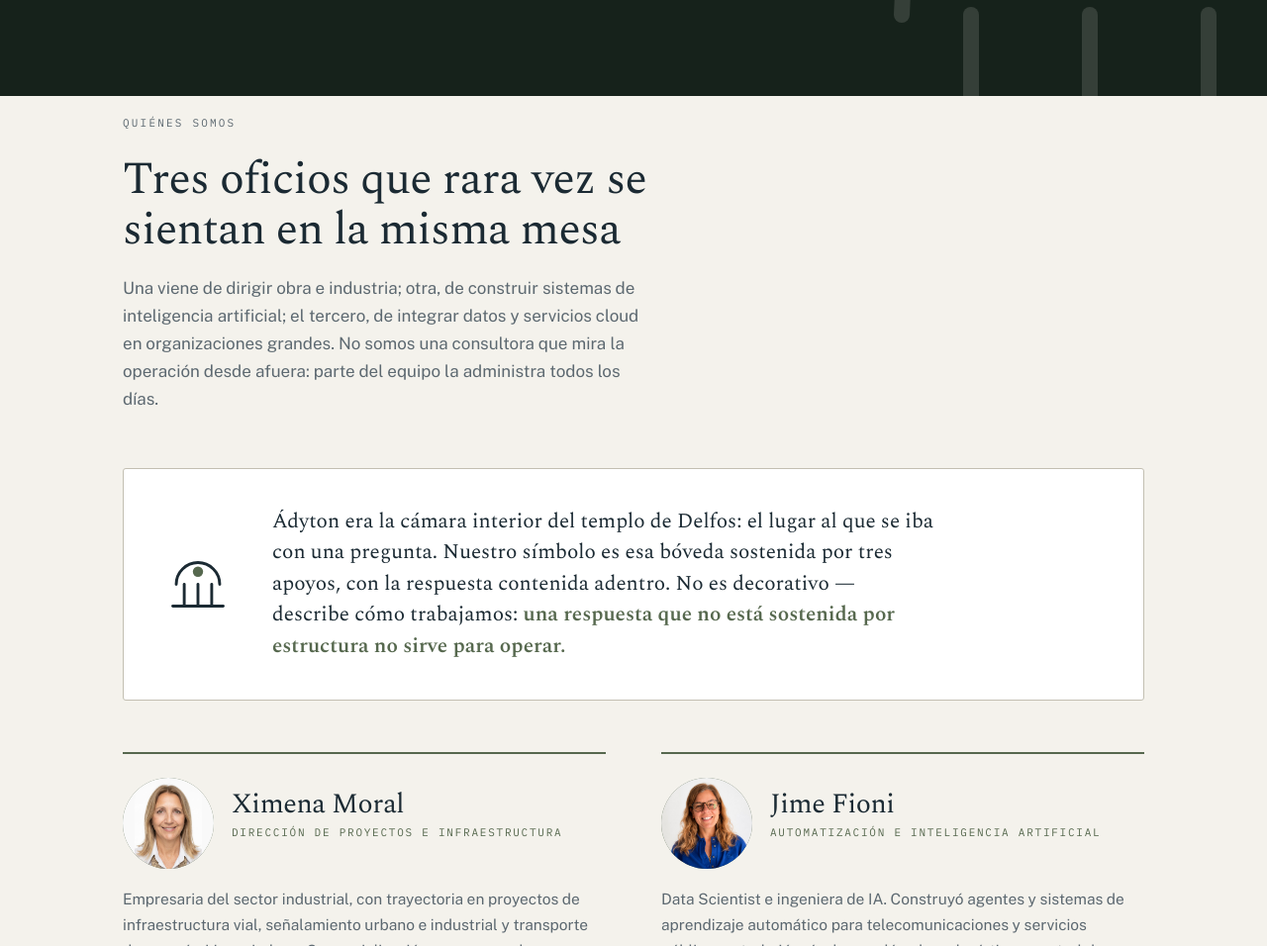
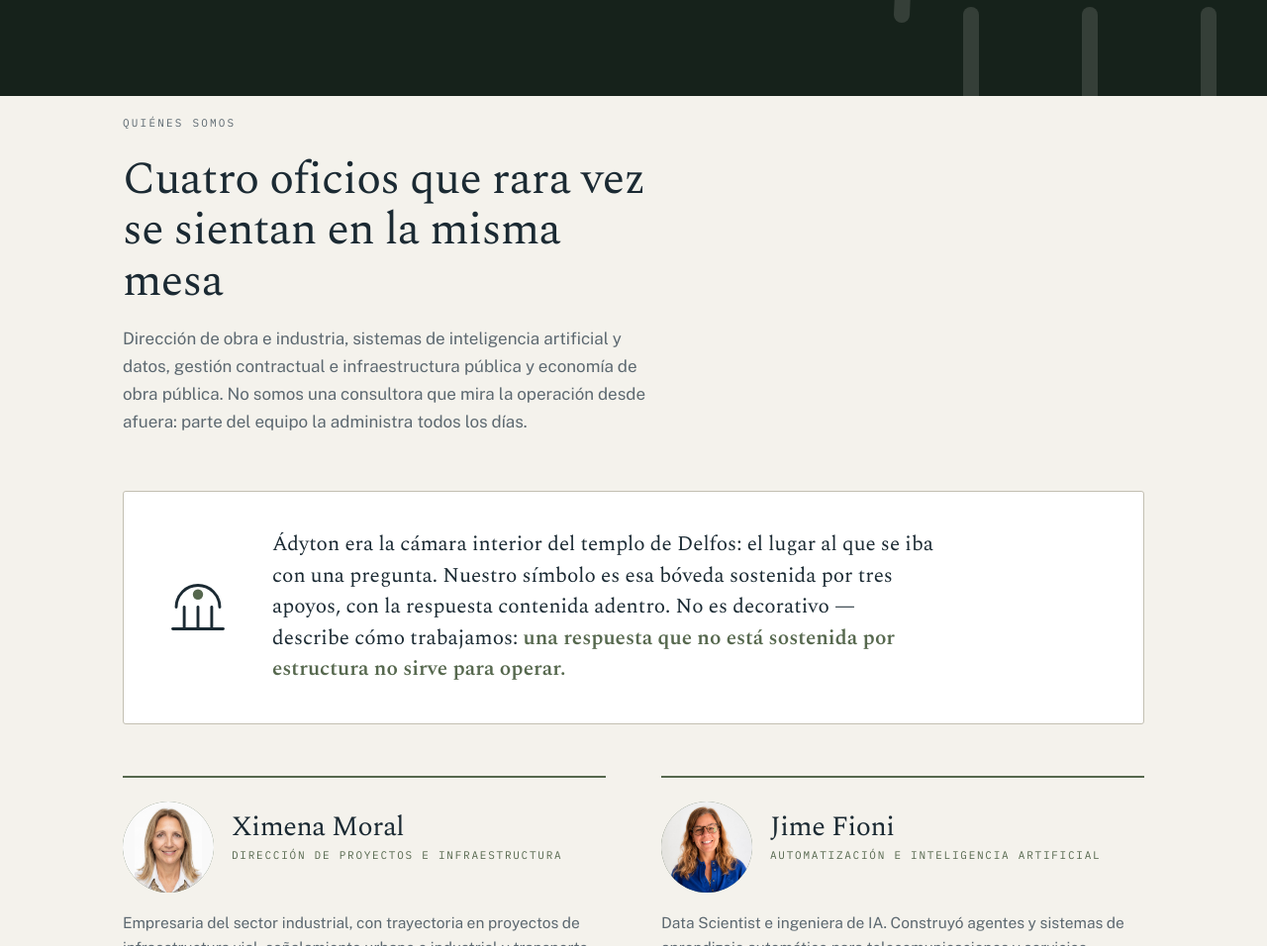
Before and after one commit to JimeFioni/PitIA, a plain HTML site: page index.html in a window 1280 px wide. Shown: the part 5491-6447 px from the top of the page at 99% size. Drawn offline with nearby package versions, Linux system fonts and the light colour scheme.

Commit message:
Actualiza el encabezado de Quiénes somos: cuatro oficios (equipo completo)

```diff
--- a/index.html
+++ b/index.html
@@ -716,8 +716,8 @@ body.menu-open .menu{opacity:1;visibility:visible;}
 <section class="shell sec" id="socios" style="padding-top:0">
   <div class="sec-head rise">
     <p class="eyebrow">Quiénes somos</p>
-    <h2>Tres oficios que rara vez se sientan en la misma mesa</h2>
-    <p>Una viene de dirigir obra e industria; otra, de construir sistemas de inteligencia artificial; el tercero, de integrar datos y servicios cloud en organizaciones grandes. No somos una consultora que mira la operación desde afuera: parte del equipo la administra todos los días.</p>
+    <h2>Cuatro oficios que rara vez se sientan en la misma mesa</h2>
+    <p>Dirección de obra e industria, sistemas de inteligencia artificial y datos, gestión contractual e infraestructura pública y economía de obra pública. No somos una consultora que mira la operación desde afuera: parte del equipo la administra todos los días.</p>
   </div>
   <div class="origin rise">
     <div class="origin-mark">
```
